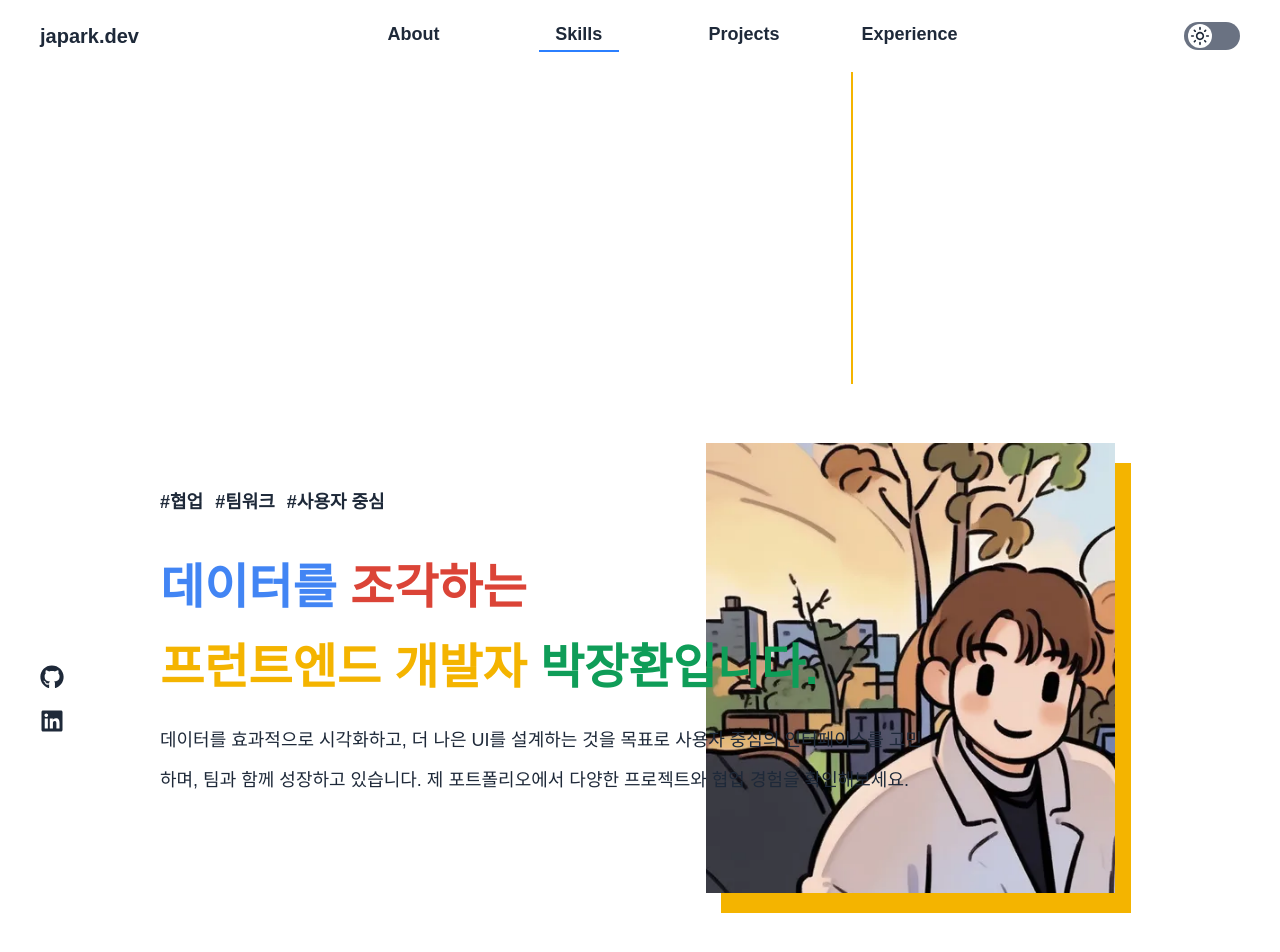
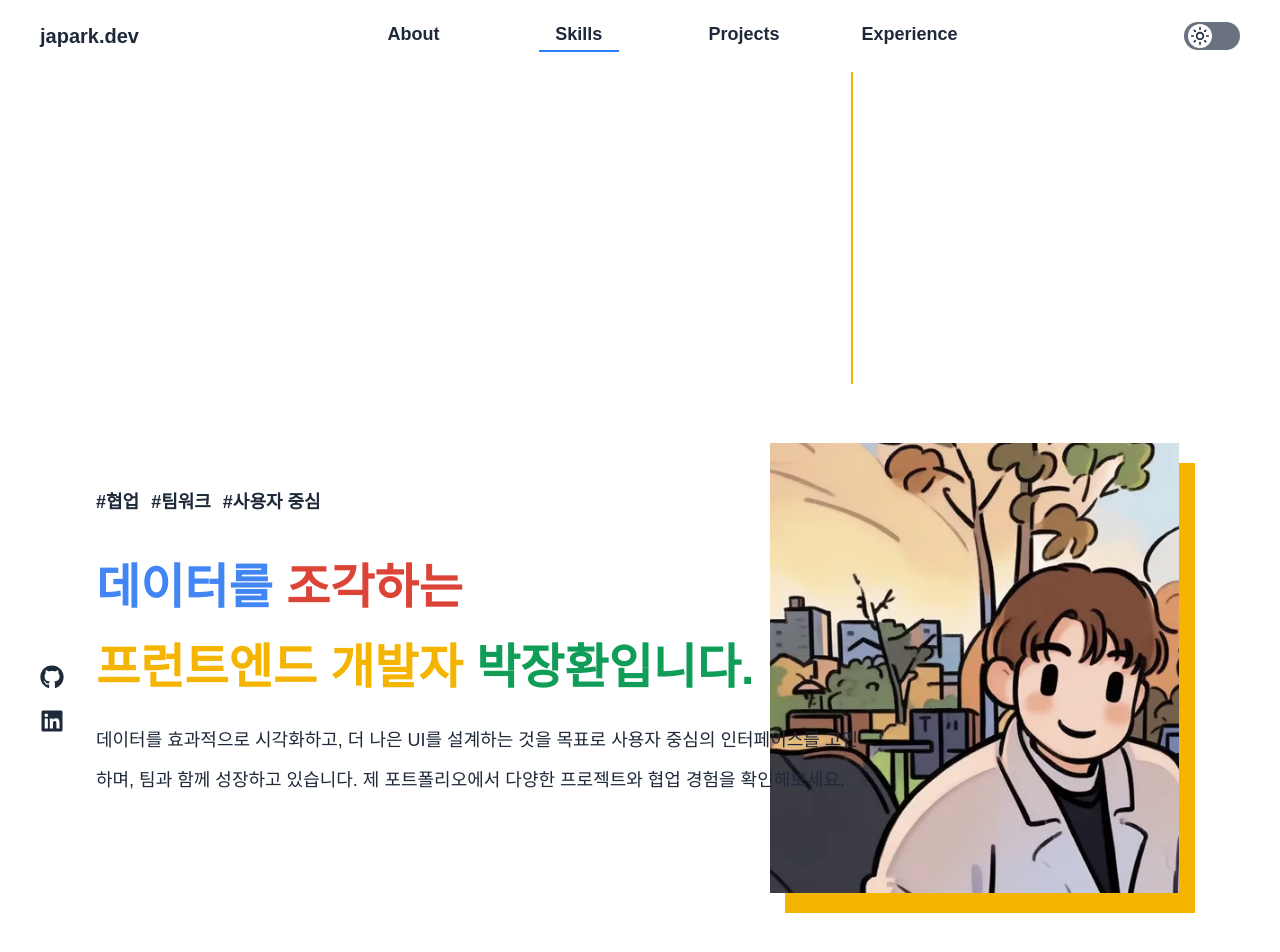
Before and after one commit to JangHwanPark/JangHwan-Portfolio, a React (Vite) app: page /about in a window 1280 px wide. Shown: the top 952 px of the page. Built offline with nearby package versions, Linux system fonts and the light colour scheme; a web font is replaced by a local one.

Commit message:
:art: chore - About 반응형 작업 (1024px - lg)

```diff
--- a/src/pages/About.tsx
+++ b/src/pages/About.tsx
@@ -74,7 +74,7 @@ const About = () => {
     <section ref={sections.about} id='about' className={connClass}>
       {/* intro */}
       <div className='relative flex flex-col items-center justify-center gap-10'>
-        <article className="mb-0 lg:relative lg:mb-10 xl:mb-52 lg:left-32 font-semibold leading-8">
+        <article className="mb-0 lg:relative lg:mb-10 xl:mb-52 lg:left-16 font-semibold leading-8">
           <Tags items={tags} />
           <h2 ref={titleRef} className="w-fit mt-8 mb-3 text-lg sm:text-xl md:text-3xl lg:text-4xl xl:text-5xl leading-8 md:leading-12 xl:leading-20 font-bold relative z-12">
             <span className='text-c-blue'>데이터를</span>
@@ -90,7 +90,7 @@ const About = () => {
         </article>
       </div>
       {/* Image */}
-      <div className='lg:relative lg:right-32'>
+      <div className='lg:relative lg:right-16'>
         <div className="lg:w-[350px] xl:w-[410px] lg:h-[450px] bg-c-yellow md:absolute lg:top-[10px] lg:left-[5px] xl:top-[-30px] xl:left-[10px] md:z-0] "></div>
         <img ref={imgRef} className={imgClass} src={profileImg} alt="Profile" />
       </div>
```
